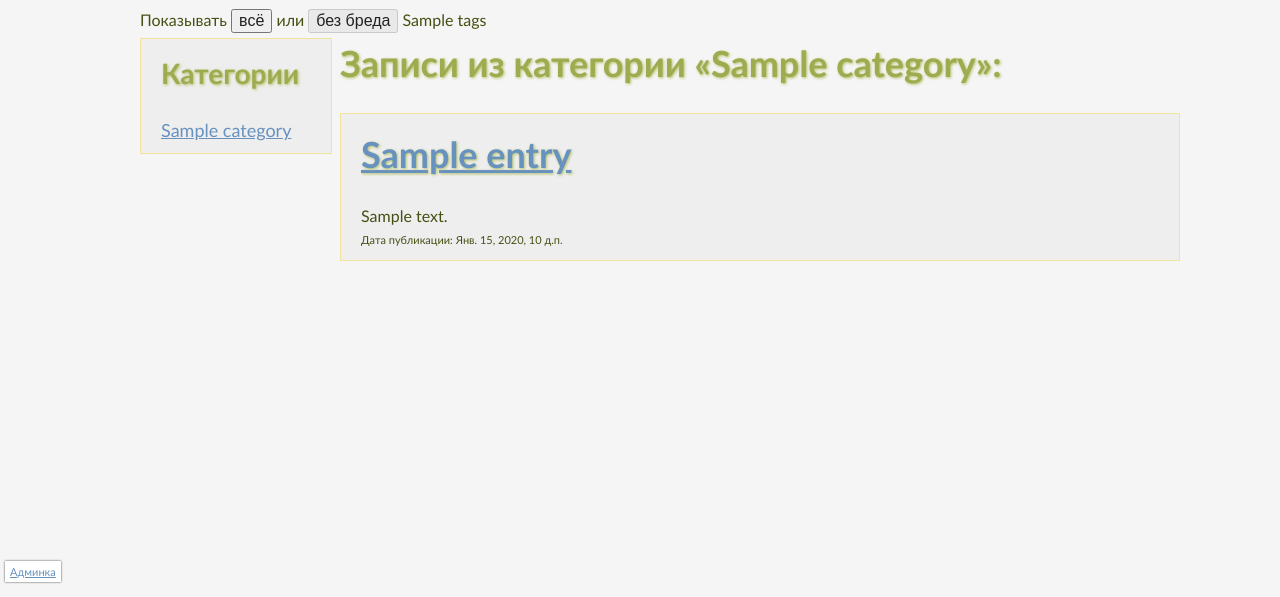
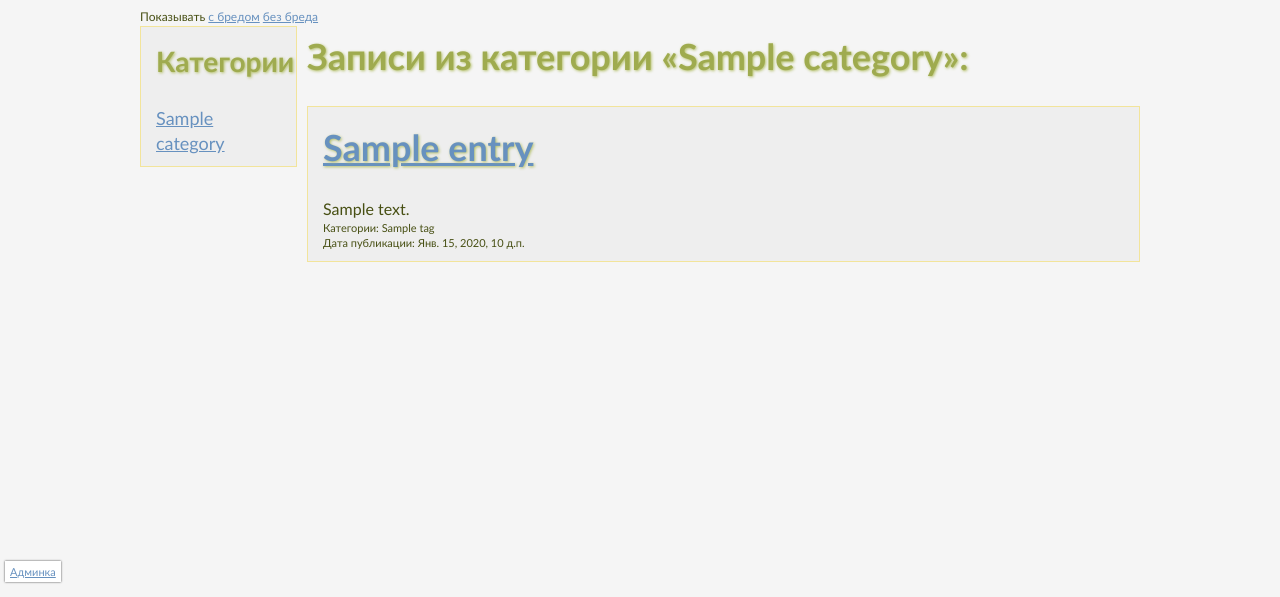
Before and after one commit to ademaro/teahouse, a Django app: template templates/index.html in a window 1280 px wide. Shown: the part 213-810 px from the top of the page. Run offline with Django 3.2, Linux system fonts and the light colour scheme; the template is opened without the code that fills it: most values are stand-ins (such as "Sample title", 1, 10 or a date in 2020); parts of the project's set-up code (start-up, migrations or seed data) failed here and were passed over; some libraries are stand-ins or nearby versions.

Commit message:
add filter: with/without bred

```diff
--- a/settings.py
+++ b/settings.py
@@ -123,12 +123,6 @@ INSTALLED_APPS = (
     '_tea.blog',
 )
 
-# A sample logging configuration. The only tangible logging
-# performed by this configuration is to send an email to
-# the site admins on every HTTP 500 error when DEBUG=False.
-# See http://docs.djangoproject.com/en/dev/topics/logging for
-# more details on how to customize your logging configuration.
-
 try:
     from local_settings import *
 except ImportError:
--- a/static/css/style.css
+++ b/static/css/style.css
@@ -35,7 +35,7 @@ html { font-size:100%; overflow-y:scroll; -webkit-text-size-adjust:100%; -ms-tex
 
 body { margin:0; font-size:1em; line-height:1.4; }
 
-body, button, input, select, textarea { font-family:sans-serif; color:#222; }
+body, button, input, select, textarea { font-family:sans-serif; }
 
 /*
  * Remove text-shadow in selection highlight:h5bp.com/i
@@ -52,7 +52,6 @@ body, button, input, select, textarea { font-family:sans-serif; color:#222; }
    ========================================================================== */
 
 a { color:#00e; }
-a:visited { color:#551a8b; }
 a:hover { color:#06e; }
 a:focus { outline:thin dotted; }
 
@@ -167,7 +166,7 @@ button, input { line-height:normal; }
  */
 
 button, input[type="button"], input[type="reset"], input[type="submit"] { cursor:pointer; -webkit-appearance:button; *overflow:visible; }
-
+button[disabled] { cursor:default; }
 /*
  * Consistent box sizing and appearance
  */
@@ -220,7 +219,8 @@ h4,h5 {font-size:18px;}
 a,p {font-size:18px;}
 a {color:#6791BF;}
 
-header {}
+header, header a {font-size:12px;}
+header a.active {text-decoration: none;}
 
 small, small a {font-size:11px;}
 code {display:block;border:1px solid #ddd;padding:5px;}
@@ -258,11 +258,14 @@ th {background:#ddd;font-weight:bold;text-align:left;}
 a:hover {text-decoration:none;}
 
 .wrap {width:1000px;margin:0 auto;}
-aside {width:150px;float:left;}
+aside {width:125px;float:left;}
 aside a {display:block;}
-#main {width:840px;margin-left:200px;}
+#main {width:833px;float:right;}
 
-.entry, aside {margin-bottom:10px;background:#eee;padding:10px 20px;border:1px solid #F2E49B;}
+.nobred .bred {display:none;}
+
+.entry, aside {margin-bottom:10px;background:#eee;padding:10px 15px;border:1px solid #F2E49B;}
+.entry small {clear:both;display: block;}
 .index .entry:hover {background:#f2edd3;}
 .preview {float:left;margin:0 15px 10px 0;
     -webkit-box-shadow:0 0 4px #6791BF; /* Saf3-4, iOS 4.0.2 - 4.2, Android 2.3+ */
@@ -325,7 +328,6 @@ a[rel="zoom"] img {height:80px;vertical-align:middle;}
     0 20px 20px rgba(0,0,0,.15);
 }
 
-br {clear:both;}
 
 
 
--- a/static/js/script.js
+++ b/static/js/script.js
@@ -6,12 +6,20 @@ $(document).ready(function() {
   });
 });
 
+/*
 $('button#b-all').bind('click', function(event) {
-  $.cookie("nobred", 1);
-  $('button#b-all').attr("disabled", true);
-  $('button#b-nobred').removeAttr("disabled");
-  //return false;
+    $.cookie("wbred", 0);
+    $('button#b-all').attr("disabled", true);
+    $('button#b-nobred').removeAttr("disabled");
+    //return false;
 });
+$('button#b-nobred').bind('click', function(event) {
+    $.cookie("wbred", 1);
+    $('button#b-nobred').attr("disabled", true);
+    $('button#b-all').removeAttr("disabled");
+    //return false;
+});
+*/
 
 $('a.expand').bind('click', function(event) {
   var ttt = $(this).text();
--- a/templates/base.html
+++ b/templates/base.html
@@ -18,12 +18,9 @@
     <link rel="shortcut icon" href="/favicon.ico" type="image/x-icon">
     <script src="/js/libs/modernizr-2.0.6.min.js"></script>
 </head>
-<body>
+<body{% if bred == "disabled" %} class="nobred"{% endif %}>
 <a href="/" id="logo">Ниндзя Пират</span></a>
-<header class="wrap">
-  Показывать <button id=b-all>всё</button> или <button id=b-nobred disabled>без бреда</button>
-  {{ tags }}
-</header>
+{% block header %}{% endblock %}
 <div class="wrap">
   <aside>
     <h3>Категории</h3>
--- a/templates/entry.html
+++ b/templates/entry.html
@@ -12,10 +12,7 @@
   {{ entry.text|safe }}
   <br>
   <small>Категории:
-    {% for tag in tags %}
-      {% if not forloop.first %}, {% endif %}
-      <a href="/tags/{{ tag.id }}/">{{ tag }}</a>
-    {% endfor %}
+    {% for tag in tags %}{% if not forloop.first %}, {% endif %}<a href="/tags/{{ tag.id }}/">{{ tag }}</a>{% endfor %}
     <br>
          Дата публикации: {{ entry.date_publication }}</small>
   <p class="tar"><a href="/">На главную</a></p>
--- a/templates/index.html
+++ b/templates/index.html
@@ -5,16 +5,24 @@
 
 {% load markup %}
 
+{% block header %}
+<header class="wrap">
+    Показывать <!--<button id=b-all>всё</button> или <button id=b-nobred disabled>без бреда</button>-->
+    <a{% if bred == "enabled" %} class="active"{% endif %} href="?bred=enable">с бредом</a> <a{% if bred == "disabled" %} class="active"{% endif %} href="?bred=disable">без бреда</a>
+</header>
+{% endblock %}
+
 <div class="index">
 {% block body %}
 {% if category %}<h2>Записи из категории &laquo;{{ category }}&raquo;:</h2>{% endif %}
 {% if entry_list %}
   {% for entry in entry_list %}
-  <div class="entry">
+  <div class="entry{% for tag in entry.category.all %}{% if tag.id == 13 %} bred{% endif %}{% endfor %}">
    <h2><a href="/entry/{{ entry.id }}/">{{ entry.title }}</a></h2>
     {{ entry.text|safe }}
     <br>
-    <small>Дата публикации: {{ entry.date_publication }}</small>
+    <small>Категории: {% for tag in entry.category.all %}{% if not forloop.first %}, {% endif %}{{ tag }}{% endfor %}<br>
+        Дата публикации: {{ entry.date_publication }}</small>
   </div>
   {% endfor %}
 {% else %}
```
Also changed, not shown: blog/views.py (+10 -2 lines), urls.py (line endings or trailing spaces).
